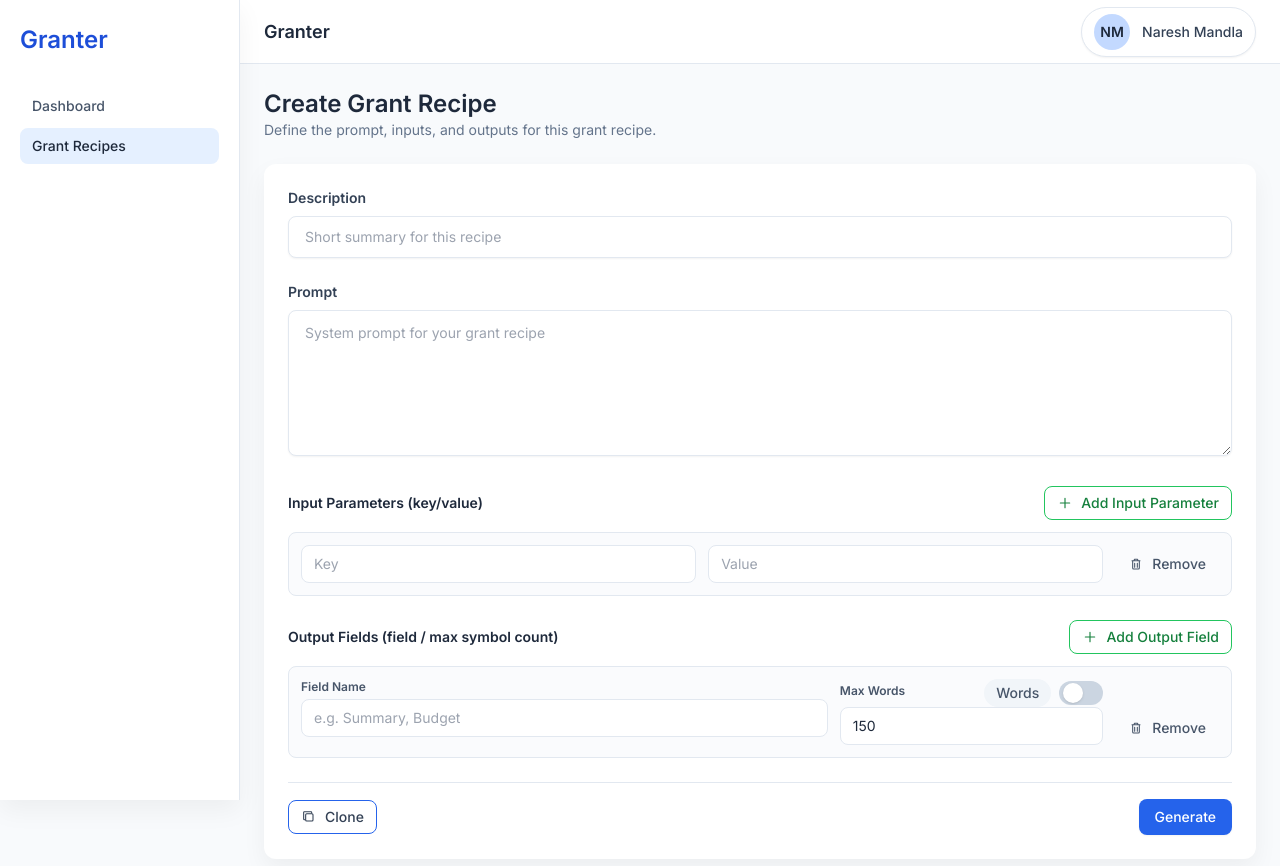
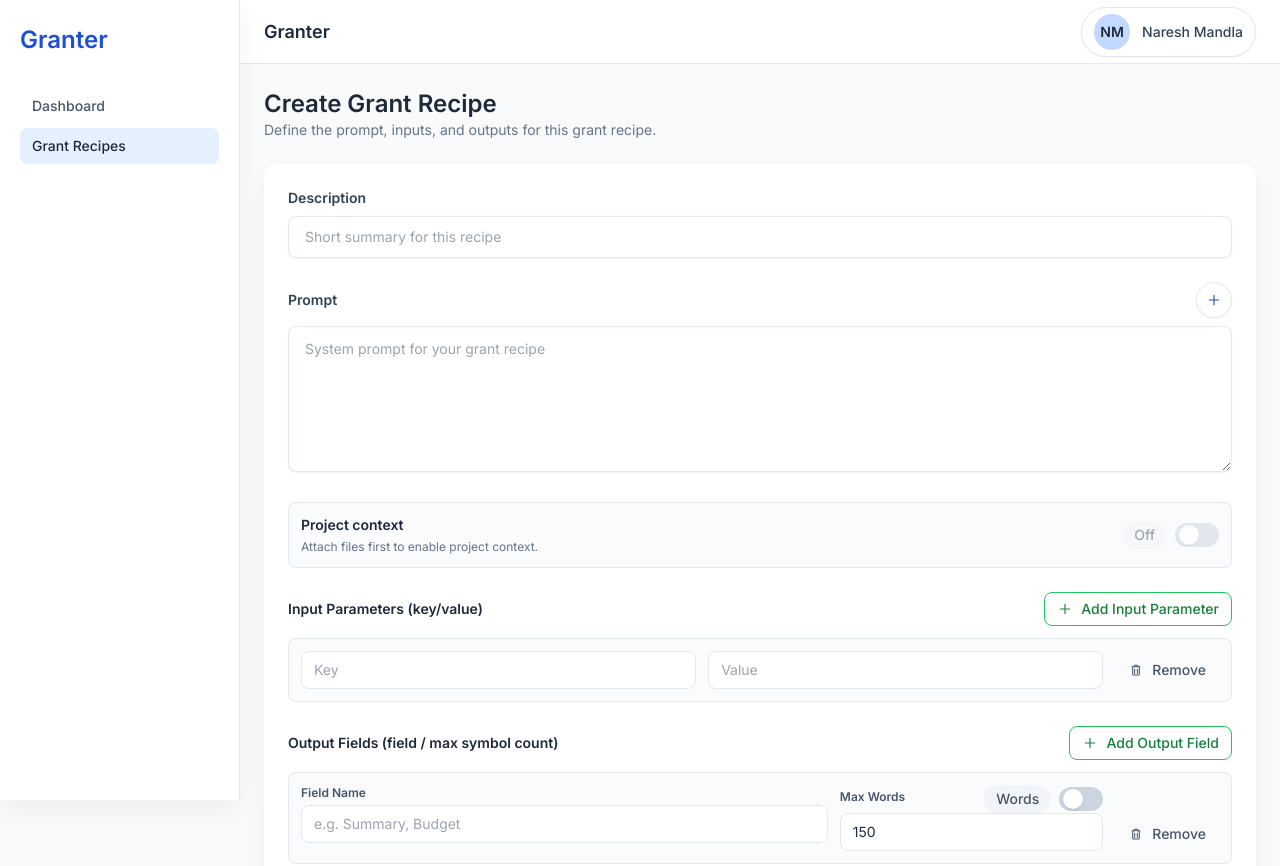
Before and after one commit to thenareshm/granter, a React (Vite) app: page /grant-recipes/new in a window 1280 px wide. Shown: the top 866 px of the page. Built offline with nearby package versions, Linux system fonts and the light colour scheme.

Commit message:
project context

```diff
--- /dev/null
+++ b/src/components/ProjectContextModal.tsx
@@ -0,0 +1,96 @@
+import { useEffect, useState } from 'react';
+import { Button } from './Button';
+
+export interface ProjectFile {
+  id: string;
+  name: string;
+}
+
+interface ProjectContextModalProps {
+  isOpen: boolean;
+  files: ProjectFile[];
+  initialSelected: string[];
+  onClose: () => void;
+  onAttach: (selected: string[]) => void;
+}
+
+export const ProjectContextModal = ({
+  isOpen,
+  files,
+  initialSelected,
+  onClose,
+  onAttach,
+}: ProjectContextModalProps) => {
+  const [selected, setSelected] = useState<string[]>([]);
+
+  useEffect(() => {
+    if (isOpen) {
+      setSelected(initialSelected);
+    }
+  }, [isOpen, initialSelected]);
+
+  const toggleSelection = (id: string) => {
+    setSelected((prev) =>
+      prev.includes(id) ? prev.filter((item) => item !== id) : [...prev, id],
+    );
+  };
+
+  const handleAttach = () => {
+    onAttach(selected);
+    onClose();
+  };
+
+  if (!isOpen) return null;
+
+  return (
+    <div className="fixed inset-0 z-50 flex items-center justify-center bg-slate-900/40 px-4">
+      <div className="w-full max-w-lg rounded-xl bg-white p-6 shadow-card">
+        <div className="mb-2 flex items-start justify-between gap-4">
+          <div>
+            <h2 className="text-lg font-semibold text-slate-900">Attach Project Context</h2>
+            <p className="text-sm text-slate-600">
+              Select one or more reference files from your Google Drive project folder.
+            </p>
+          </div>
+          <button
+            type="button"
+            onClick={onClose}
+            className="rounded-full p-2 text-slate-500 transition hover:bg-slate-100"
+            aria-label="Close modal"
+          >
+            ×
+          </button>
+        </div>
+
+        <div className="max-h-80 space-y-2 overflow-y-auto rounded-lg border border-slate-200 bg-slate-50/70 p-3">
+          {files.map((file) => (
+            <label
+              key={file.id}
+              className="flex cursor-pointer items-start gap-3 rounded-lg bg-white px-3 py-2 text-sm shadow-sm transition hover:border-brand-100 hover:shadow"
+            >
+              <input
+                type="checkbox"
+                checked={selected.includes(file.id)}
+                onChange={() => toggleSelection(file.id)}
+                className="mt-1 h-4 w-4 rounded border-slate-300 text-brand-600 focus:ring-brand-500"
+              />
+              <span className="text-slate-800">{file.name}</span>
+            </label>
+          ))}
+          {files.length === 0 && (
+            <div className="text-sm text-slate-500">No files available.</div>
+          )}
+        </div>
+
+        <div className="mt-5 flex justify-end gap-2">
+          <Button variant="secondary" size="sm" onClick={onClose}>
+            Cancel
+          </Button>
+          <Button size="sm" onClick={handleAttach}>
+            Attach
+          </Button>
+        </div>
+      </div>
+    </div>
+  );
+};
--- a/src/components/Toggle.tsx
+++ b/src/components/Toggle.tsx
@@ -15,6 +15,7 @@ export const Toggle = ({
   labelOn = 'Chars',
   labelOff = 'Words',
   className,
+  disabled,
   ...props
 }: ToggleProps) => {
   const label = checked ? labelOn : labelOff;
@@ -23,8 +24,16 @@ export const Toggle = ({
       type="button"
       role="switch"
       aria-checked={checked}
-      onClick={() => onChange(!checked)}
-      className={cn('group inline-flex items-center gap-2 text-sm font-medium', className)}
+      onClick={() => {
+        if (disabled) return;
+        onChange(!checked);
+      }}
+      disabled={disabled}
+      className={cn(
+        'group inline-flex items-center gap-2 text-sm font-medium transition',
+        disabled && 'cursor-not-allowed opacity-50',
+        className,
+      )}
       {...props}
     >
       <span
--- a/src/hooks/useGrantRecipes.ts
+++ b/src/hooks/useGrantRecipes.ts
@@ -50,6 +50,8 @@ const seedRecipes = (): GrantRecipe[] => {
       id: 'seed-1',
       description: 'STEM Access Outline',
       prompt: firstPrompt,
+      projectContextEnabled: false,
+      projectContextFiles: [],
       inputParams: [
         { id: 'ip-1', key: 'organization', value: 'Our Wave Labs' },
         { id: 'ip-2', key: 'focus_area', value: 'STEM Education' },
@@ -66,6 +68,8 @@ const seedRecipes = (): GrantRecipe[] => {
       id: 'seed-2',
       description: 'Youth Arts One-Pager',
       prompt: secondPrompt,
+      projectContextEnabled: false,
+      projectContextFiles: [],
       inputParams: [
         { id: 'ip-3', key: 'program', value: 'Youth Arts Collective' },
         { id: 'ip-4', key: 'deadline', value: '03/15/2025' },
@@ -125,6 +129,8 @@ export const GrantRecipesProvider = ({ children }: PropsWithChildren) => {
           recipePartial.tokenCount ?? computeTokenCount(recipePartial.prompt),
         modelType: recipePartial.modelType ?? 'gemini-2.5-flash',
         updatedAt: recipePartial.updatedAt ?? formatTimestamp(now),
+        projectContextEnabled: recipePartial.projectContextEnabled ?? false,
+        projectContextFiles: recipePartial.projectContextFiles ?? [],
       };
       setRecipes((prev) => [recipe, ...prev]);
       return recipe;
--- a/src/pages/GrantRecipeDetail.tsx
+++ b/src/pages/GrantRecipeDetail.tsx
@@ -1,15 +1,22 @@
-import { useCallback, useEffect, useMemo, useState } from 'react';
+import { useCallback, useEffect, useMemo, useRef, useState } from 'react';
 import { useNavigate, useParams } from 'react-router-dom';
 import { Button } from '../components/Button';
 import { Card } from '../components/Card';
 import { DuplicateIcon, PlusIcon, TrashIcon } from '../components/Icons';
 import { Toggle } from '../components/Toggle';
+import { ProjectContextModal, type ProjectFile } from '../components/ProjectContextModal';
 import {
   computeTokenCount,
   formatTimestamp,
   useGrantRecipes,
 } from '../hooks/useGrantRecipes';
 import type { GrantRecipe, InputParam, OutputField } from '../types';
+
+const MOCK_PROJECT_FILES: ProjectFile[] = [
+  { id: 'file1', name: 'STEM Access 2024 Proposal.pdf' },
+  { id: 'file2', name: 'Youth Arts One-Pager.docx' },
+  { id: 'file3', name: 'Annual Impact Report 2023.pdf' },
+];
 
 const blankInputParam = (): InputParam => ({
   id: crypto.randomUUID(),
@@ -33,6 +40,8 @@ const createEmptyRecipe = (): GrantRecipe => ({
   tokenCount: 0,
   modelType: 'gemini-2.5-flash',
   updatedAt: '',
+  projectContextEnabled: false,
+  projectContextFiles: [],
 });
 
 const GrantRecipeDetail = () => {
@@ -44,8 +53,14 @@ const GrantRecipeDetail = () => {
   const [error, setError] = useState<string | null>(null);
   const [notFound, setNotFound] = useState(false);
   const [isDirty, setIsDirty] = useState(false);
+  const [isProjectModalOpen, setIsProjectModalOpen] = useState(false);
+  const [contextMessage, setContextMessage] = useState<string | null>(null);
+  const contextMessageTimeout = useRef<ReturnType<typeof setTimeout> | null>(null);
 
   const isEditing = Boolean(id);
+  const selectedProjectContextFiles = form.projectContextFiles ?? [];
+  const projectContextEnabled = form.projectContextEnabled ?? false;
+  const attachedFilesCount = selectedProjectContextFiles.length;
 
   useEffect(() => {
     if (!id) return;
@@ -55,7 +70,11 @@ const GrantRecipeDetail = () => {
       return;
     }
     setNotFound(false);
-    setForm(existing);
+    setForm({
+      ...existing,
+      projectContextEnabled: existing.projectContextEnabled ?? false,
+      projectContextFiles: existing.projectContextFiles ?? [],
+    });
     setIsDirty(false);
   }, [id, getRecipeById]);
 
@@ -97,6 +116,8 @@ const GrantRecipeDetail = () => {
         tokenCount: computeTokenCount(form.prompt),
         modelType: 'gemini-2.5-flash',
         updatedAt: now,
+        projectContextEnabled: form.projectContextEnabled ?? false,
+        projectContextFiles: form.projectContextFiles ?? [],
       };
 
       const targetId = id ?? form.id;
@@ -119,6 +140,14 @@ const GrantRecipeDetail = () => {
       persistRecipe();
     };
   }, [persistRecipe]);
+
+  useEffect(() => {
+    return () => {
+      if (contextMessageTimeout.current) {
+        clearTimeout(contextMessageTimeout.current);
+      }
+    };
+  }, []);
 
   const handleFieldChange = <K extends keyof GrantRecipe>(
     key: K,
@@ -155,6 +184,43 @@ const GrantRecipeDetail = () => {
     setError(null);
   };
 
+  const handleOpenProjectContext = () => {
+    setIsProjectModalOpen(true);
+  };
+
+  const handleAttachProjectFiles = (fileIds: string[]) => {
+    setForm((prev) => ({
+      ...prev,
+      projectContextFiles: fileIds,
+      projectContextEnabled:
+        fileIds.length === 0 ? false : prev.projectContextEnabled ?? false,
+    }));
+    if (fileIds.length === 0) {
+      setContextMessage(null);
+    }
+    setIsDirty(true);
+  };
+
+  const handleProjectContextToggle = (enabled: boolean) => {
+    if (attachedFilesCount === 0) return;
+    setForm((prev) => ({ ...prev, projectContextEnabled: enabled }));
+    setIsDirty(true);
+    setError(null);
+
+    if (contextMessageTimeout.current) {
+      clearTimeout(contextMessageTimeout.current);
+    }
+
+    if (enabled) {
+      setContextMessage('Project context added to prompt.');
+      contextMessageTimeout.current = setTimeout(() => {
+        setContextMessage(null);
+      }, 2800);
+    } else {
+      setContextMessage(null);
+    }
+  };
+
   const handleGenerate = () => {
     const hasDescription = form.description.trim().length > 0;
     const hasPrompt = form.prompt.trim().length > 0;
@@ -167,6 +233,11 @@ const GrantRecipeDetail = () => {
 
     setError(null);
     persistRecipe(true);
+    const projectContextInfo = {
+      enabled: projectContextEnabled,
+      files: selectedProjectContextFiles,
+    };
+    console.log('Project context for generation:', projectContextInfo);
     alert('Generation stub – integration coming soon');
   };
 
@@ -277,9 +348,23 @@ const GrantRecipeDetail = () => {
           </div>
 
           <div>
-            <label className="mb-2 block text-sm font-semibold text-slate-700">
-              Prompt
-            </label>
+            <div className="mb-2 flex items-center justify-between gap-2">
+              <label className="text-sm font-semibold text-slate-700">Prompt</label>
+              <button
+                type="button"
+                onClick={handleOpenProjectContext}
+                className="flex h-9 w-9 items-center justify-center rounded-full border border-slate-200 bg-white text-brand-600 shadow-sm transition hover:bg-brand-50"
+                aria-label="Attach project context"
+              >
+                <PlusIcon className="h-4 w-4" />
+              </button>
+            </div>
+            {attachedFilesCount > 0 && (
+              <div className="mb-2 text-xs font-medium text-slate-600">
+                {attachedFilesCount} file{attachedFilesCount === 1 ? '' : 's'} attached as project
+                context
+              </div>
+            )}
             <textarea
               value={form.prompt}
               onChange={(event) => handleFieldChange('prompt', event.target.value)}
@@ -287,6 +372,35 @@ const GrantRecipeDetail = () => {
               className="w-full rounded-lg border border-slate-200 bg-white px-4 py-3 text-sm text-slate-800 shadow-sm outline-none transition focus:border-brand-500 focus:ring-2 focus:ring-brand-100"
               placeholder="System prompt for your grant recipe"
             />
+          </div>
+
+          <div className="flex flex-col gap-1 rounded-lg border border-slate-200 bg-slate-50/70 px-3 py-3">
+            <div className="flex items-center justify-between gap-3">
+              <div className="space-y-1">
+                <div className="text-sm font-semibold text-slate-800">Project context</div>
+                {attachedFilesCount === 0 ? (
+                  <p className="text-xs text-slate-500">
+                    Attach files first to enable project context.
+                  </p>
+                ) : (
+                  <p className="text-xs text-slate-600">
+                    {projectContextEnabled
+                      ? `Project context ON • ${attachedFilesCount} file${attachedFilesCount === 1 ? '' : 's'} selected`
+                      : `${attachedFilesCount} file${attachedFilesCount === 1 ? '' : 's'} selected • toggle to include in prompt`}
+                  </p>
+                )}
+                {contextMessage && (
+                  <p className="text-xs font-medium text-brand-700">{contextMessage}</p>
+                )}
+              </div>
+              <Toggle
+                checked={projectContextEnabled}
+                onChange={handleProjectContextToggle}
+                disabled={attachedFilesCount === 0}
+                labelOff="Off"
+                labelOn="On"
+              />
+            </div>
           </div>
 
           <div className="space-y-3">
@@ -467,6 +581,13 @@ const GrantRecipeDetail = () => {
           </div>
         </div>
       </Card>
+      <ProjectContextModal
+        isOpen={isProjectModalOpen}
+        files={MOCK_PROJECT_FILES}
+        initialSelected={selectedProjectContextFiles}
+        onClose={() => setIsProjectModalOpen(false)}
+        onAttach={handleAttachProjectFiles}
+      />
     </div>
   );
 };
--- a/src/types.ts
+++ b/src/types.ts
@@ -22,4 +22,6 @@ export interface GrantRecipe {
   tokenCount: number;
   modelType: string;
   updatedAt: string;
+  projectContextEnabled?: boolean;
+  projectContextFiles?: string[];
 }
```
